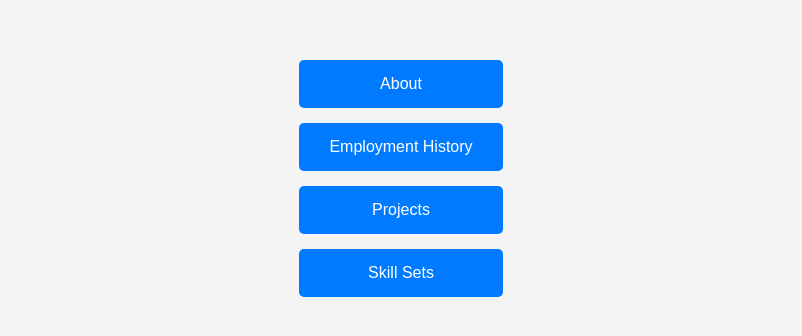
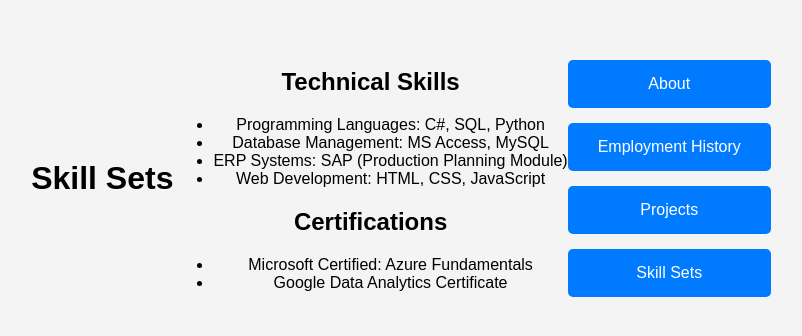
Before and after one commit to WeissBailey/WeissBailey.github.io, a plain HTML site: page Skill Sets.html in a window 1280 px wide. Shown: the part 222-558 px from the top of the page, without its empty margins (239-1041 px from the left). Drawn offline with Linux system fonts and the light colour scheme.

Commit message:
Update Skill Sets.html

```diff
--- a/Skill Sets.html
+++ b/Skill Sets.html
@@ -1,6 +1,35 @@
 <!DOCTYPE html>
 <html lang="en">
 <head>
+    <head>
+    <meta charset="UTF-8">
+    <meta name="viewport" content="width=device-width, initial-scale=1.0">
+    <title>Skill Sets - Bailey Weiss</title>
+    <link rel="stylesheet" href="styles.css">
+</head>
+<body>
+    <header>
+        <h1>Skill Sets</h1>
+    </header>
+    <main>
+        <section>
+            <h2>Technical Skills</h2>
+            <ul>
+                <li>Programming Languages: C#, SQL, Python</li>
+                <li>Database Management: MS Access, MySQL</li>
+                <li>ERP Systems: SAP (Production Planning Module)</li>
+                <li>Web Development: HTML, CSS, JavaScript</li>
+            </ul>
+        </section>
+        <section>
+            <h2>Certifications</h2>
+            <ul>
+                <li>Microsoft Certified: Azure Fundamentals</li>
+                <li>Google Data Analytics Certificate</li>
+            </ul>
+        </section>
+    </main>
+</body>
     <meta charset="UTF-8">
     <meta name="viewport" content="width=device-width, initial-scale=1.0">
     <title>Navigation Buttons</title>
```
